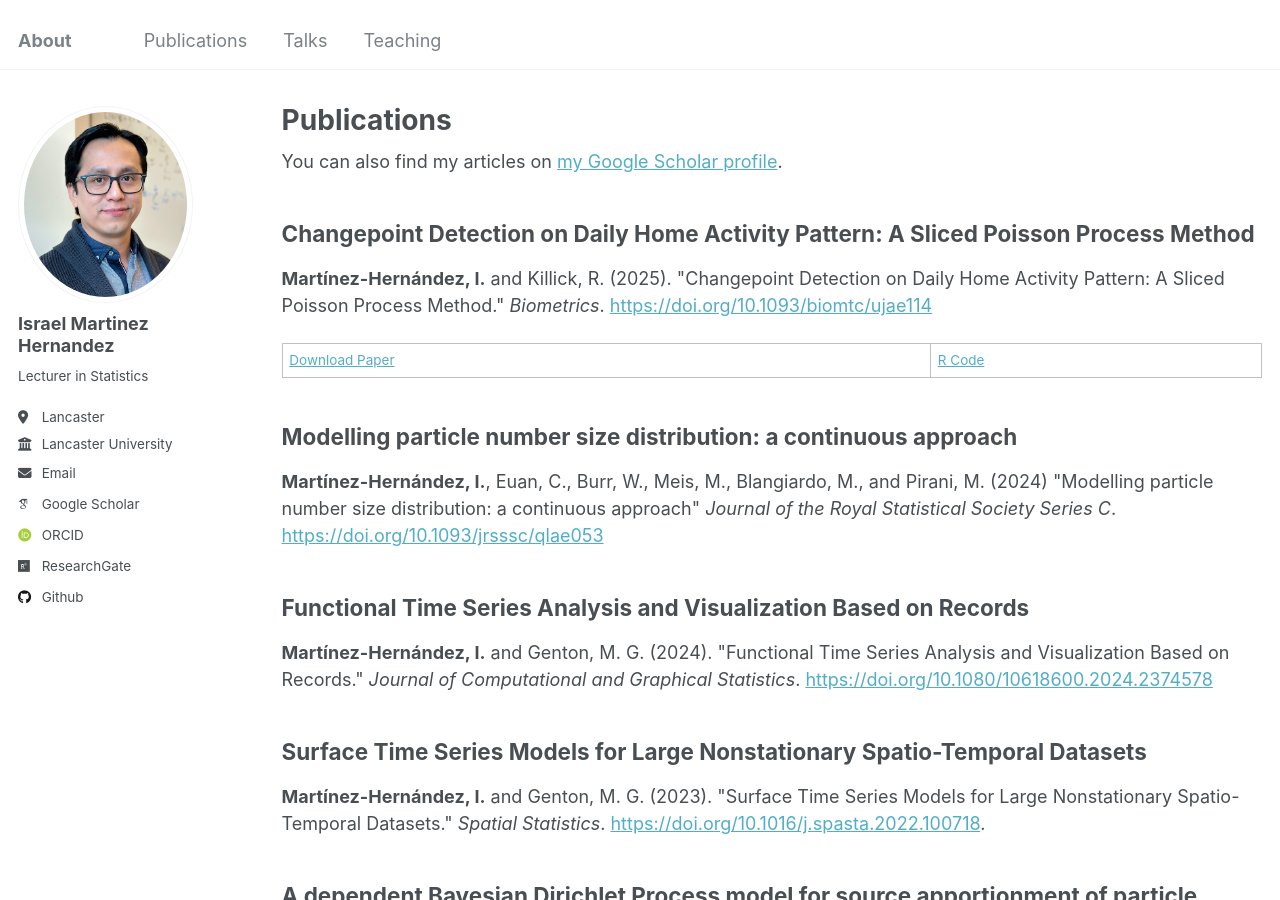
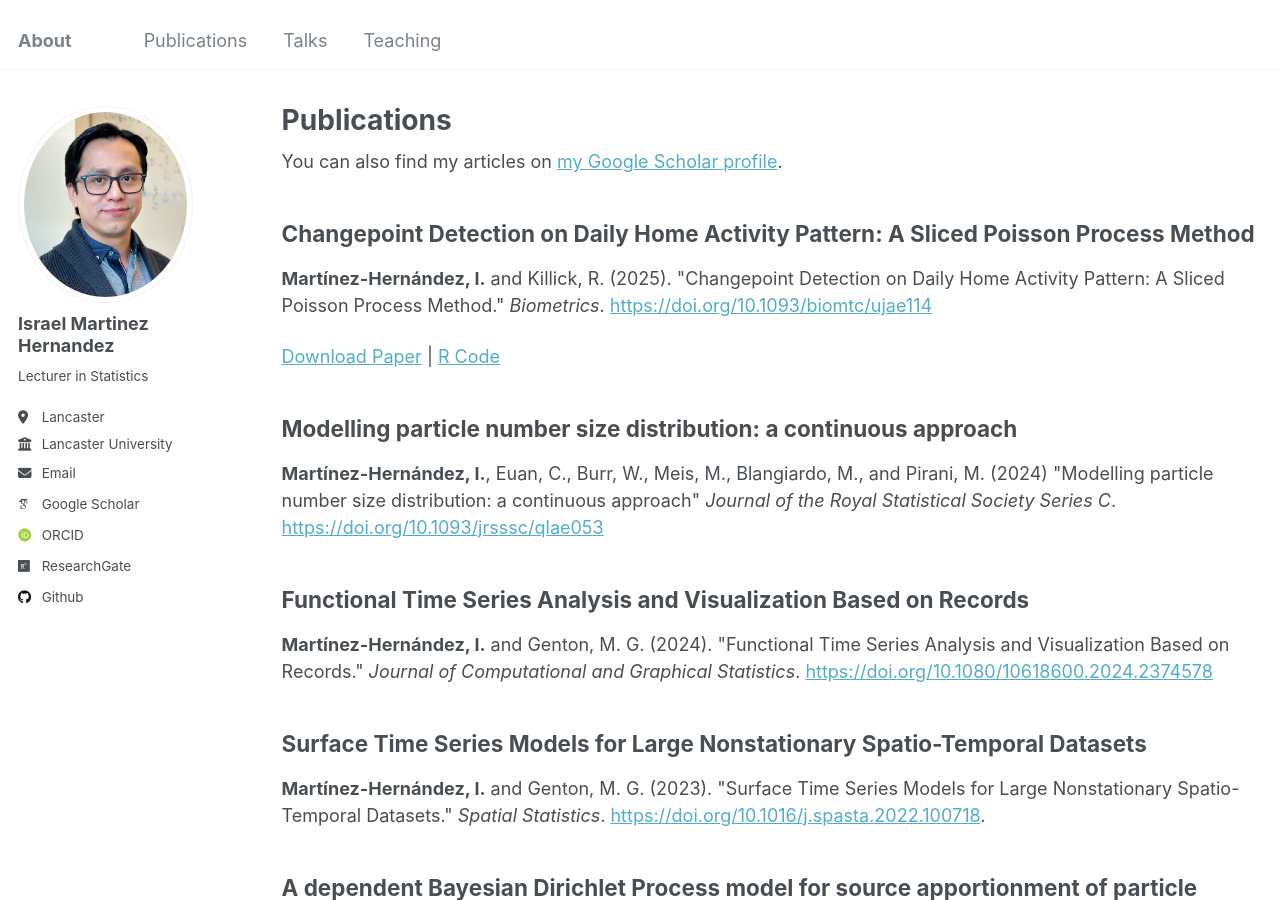
Before and after one commit to I-MH/I-MH.github.io, a Jekyll site: the page built from _pages/publications.md, in a window 1280 px wide and 900 px high. Built offline with Jekyll 4.4.1, drawn with Linux system fonts in a browser that asks for light colours; some web fonts are replaced.

```diff
--- a/_pages/publications.md
+++ b/_pages/publications.md
@@ -16,7 +16,7 @@ A Sliced Poisson Process Method.&quot;
 <i>Biometrics</i>.
 [https://doi.org/10.1093/biomtc/ujae114](https://doi.org/10.1093/biomtc/ujae114)
 
-[Download Paper](https://github.com/I-MH/I-MH.github.io/blob/master/files/ujae114.pdf) | [R Code](https://github.com/I-MH/changepoint-nhpp)
+[Download Paper](https://github.com/I-MH/I-MH.github.io/blob/master/files/ujae114.pdf) \| [R Code](https://github.com/I-MH/changepoint-nhpp)
 
 
 ## Modelling particle number size distribution: a continuous approach
```
